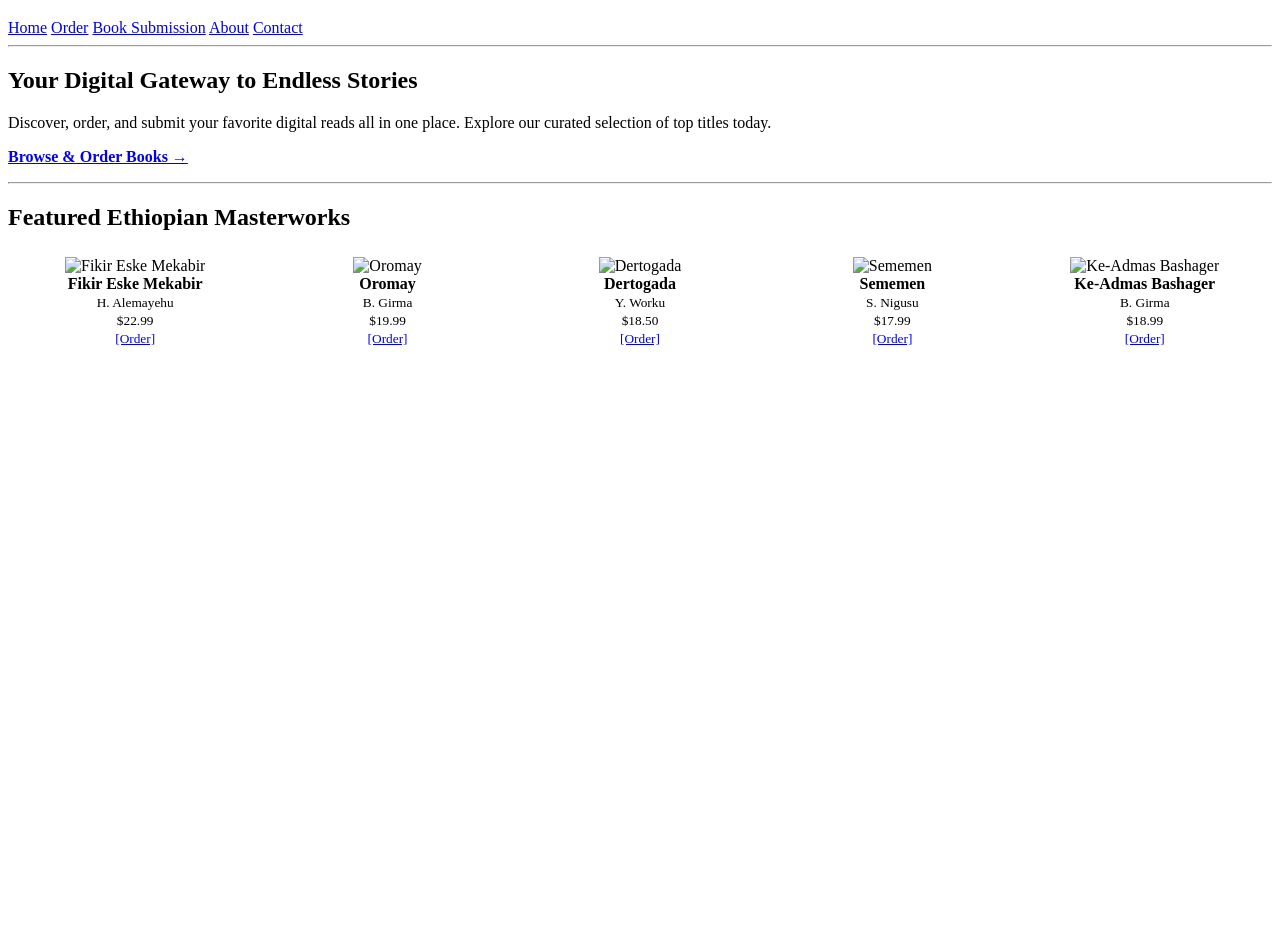
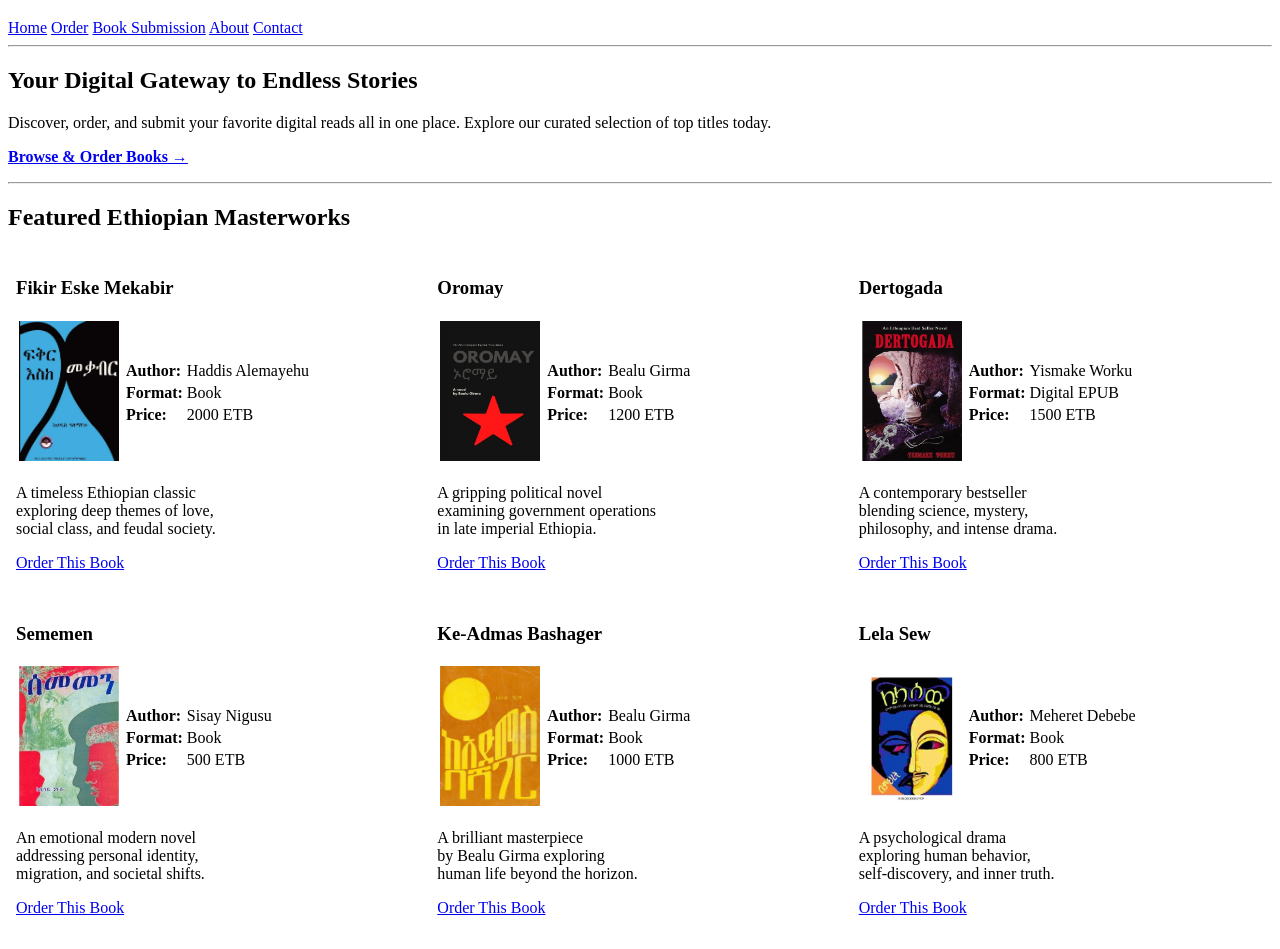
Before and after one commit to ezenid/e-books, a plain HTML site: page index.html in a window 1280 px wide. Shown: the part 61-1010 px from the top of the page. Before the commit the page ends 800 px from the top, so only its background shows below. Drawn offline with Linux system fonts and the light colour scheme.

Commit message:
feat(home): add future section with images for the books using tables

```diff
--- a/index.html
+++ b/index.html
@@ -29,70 +29,201 @@
     </section>
 
     <hr>
-    <!-- Ultra-Compact Featured Books Section (All 5 in One Row) -->
     <section>
       <h2>Featured Ethiopian Masterworks</h2>
 
-      <table border="0" cellpadding="4" cellspacing="2" width="100%">
+      <table width="100%" cellpadding="8" cellspacing="0">
         <tr>
-          <!-- Book 1 -->
-          <td valign="top" width="20%" align="center">
+          <td valign="top" width="33%">
             <article>
-              <img src="assets/fikir-eske-mekabir.jpg" alt="Fikir Eske Mekabir" width="55" height="75"><br>
-              <strong>Fikir Eske Mekabir</strong><br>
-              <small>H. Alemayehu</small><br>
-              <small>$22.99</small><br>
-              <a href="order/"><small>[Order]</small></a>
+              <h3>Fikir Eske Mekabir</h3>
+              <table>
+                <tr>
+                  <td>
+                    <img src="images/fikir-eske-mekabir.jpg" alt="Cover of Fikir Eske Mekabir" width="100" height="140">
+                  </td>
+                  <td>
+                    <table>
+                      <tr>
+                        <td><strong>Author:</strong></td>
+                        <td>Haddis Alemayehu</td>
+                      </tr>
+                      <tr>
+                        <td><strong>Format:</strong></td>
+                        <td>Book</td>
+                      </tr>
+                      <tr>
+                        <td><strong>Price:</strong></td>
+                        <td>2000 ETB</td>
+                      </tr>
+                    </table>
+                  </td>
+                </tr>
+              </table>
+              <p>A timeless Ethiopian classic<br>exploring deep themes of love,<br>social class, and feudal society.</p>
+              <p><a href="order/">Order This Book</a></p>
             </article>
           </td>
 
-          <!-- Book 2 -->
-          <td valign="top" width="20%" align="center">
+          <td valign="top" width="33%">
             <article>
-              <img src="assets/oromay.jpg" alt="Oromay" width="55" height="75"><br>
-              <strong>Oromay</strong><br>
-              <small>B. Girma</small><br>
-              <small>$19.99</small><br>
-              <a href="order/"><small>[Order]</small></a>
+              <h3>Oromay</h3>
+              <table>
+                <tr>
+                  <td>
+                    <img src="images/oromay.jpg" alt="Cover of Oromay" width="100" height="140">
+                  </td>
+                  <td>
+                    <table>
+                      <tr>
+                        <td><strong>Author:</strong></td>
+                        <td>Bealu Girma</td>
+                      </tr>
+                      <tr>
+                        <td><strong>Format:</strong></td>
+                        <td>Book</td>
+                      </tr>
+                      <tr>
+                        <td><strong>Price:</strong></td>
+                        <td>1200 ETB</td>
+                      </tr>
+                    </table>
+                  </td>
+                </tr>
+              </table>
+              <p>A gripping political novel<br>examining government operations<br>in late imperial Ethiopia.</p>
+              <p><a href="order/">Order This Book</a></p>
             </article>
           </td>
 
-          <!-- Book 3 -->
-          <td valign="top" width="20%" align="center">
+          <td valign="top" width="33%">
             <article>
-              <img src="assets/dertogada.jpg" alt="Dertogada" width="55" height="75"><br>
-              <strong>Dertogada</strong><br>
-              <small>Y. Worku</small><br>
-              <small>$18.50</small><br>
-              <a href="order/"><small>[Order]</small></a>
+              <h3>Dertogada</h3>
+              <table>
+                <tr>
+                  <td>
+                    <img src="images/dertogada.jpg" alt="Cover of Dertogada" width="100" height="140">
+                  </td>
+                  <td>
+                    <table>
+                      <tr>
+                        <td><strong>Author:</strong></td>
+                        <td>Yismake Worku</td>
+                      </tr>
+                      <tr>
+                        <td><strong>Format:</strong></td>
+                        <td>Digital EPUB</td>
+                      </tr>
+                      <tr>
+                        <td><strong>Price:</strong></td>
+                        <td>1500 ETB</td>
+                      </tr>
+                    </table>
+                  </td>
+                </tr>
+              </table>
+              <p>A contemporary bestseller<br>blending science, mystery,<br>philosophy, and intense drama.</p>
+              <p><a href="order/">Order This Book</a></p>
+            </article>
+          </td>
+        </tr>
+
+        <tr>
+          <td valign="top" width="33%">
+            <article>
+              <h3>Sememen</h3>
+              <table>
+                <tr>
+                  <td>
+                    <img src="images/sememen.jpg" alt="Cover of Sememen" width="100" height="140">
+                  </td>
+                  <td>
+                    <table>
+                      <tr>
+                        <td><strong>Author:</strong></td>
+                        <td>Sisay Nigusu</td>
+                      </tr>
+                      <tr>
+                        <td><strong>Format:</strong></td>
+                        <td>Book</td>
+                      </tr>
+                      <tr>
+                        <td><strong>Price:</strong></td>
+                        <td>500 ETB</td>
+                      </tr>
+                    </table>
+                  </td>
+                </tr>
+              </table>
+              <p>An emotional modern novel<br>addressing personal identity,<br>migration, and societal shifts.</p>
+              <p><a href="order/">Order This Book</a></p>
             </article>
           </td>
 
-          <!-- Book 4 -->
-          <td valign="top" width="20%" align="center">
+          <td valign="top" width="33%">
             <article>
-              <img src="assets/sememen.jpg" alt="Sememen" width="55" height="75"><br>
-              <strong>Sememen</strong><br>
-              <small>S. Nigusu</small><br>
-              <small>$17.99</small><br>
-              <a href="order/"><small>[Order]</small></a>
+              <h3>Ke-Admas Bashager</h3>
+              <table>
+                <tr>
+                  <td>
+                    <img src="images/ke-admas-bashager.jpg" alt="Cover of Ke-Admas Bashager" width="100" height="140">
+                  </td>
+                  <td>
+                    <table>
+                      <tr>
+                        <td><strong>Author:</strong></td>
+                        <td>Bealu Girma</td>
+                      </tr>
+                      <tr>
+                        <td><strong>Format:</strong></td>
+                        <td>Book</td>
+                      </tr>
+                      <tr>
+                        <td><strong>Price:</strong></td>
+                        <td>1000 ETB</td>
+                      </tr>
+                    </table>
+                  </td>
+                </tr>
+              </table>
+              <p>A brilliant masterpiece<br>by Bealu Girma exploring<br>human life beyond the horizon.</p>
+              <p><a href="order/">Order This Book</a></p>
             </article>
           </td>
 
-          <!-- Book 5 -->
-          <td valign="top" width="20%" align="center">
+          <td valign="top" width="33%">
             <article>
-              <img src="assets/ke-admas-bashager.jpg" alt="Ke-Admas Bashager" width="55" height="75"><br>
-              <strong>Ke-Admas Bashager</strong><br>
-              <small>B. Girma</small><br>
-              <small>$18.99</small><br>
-              <a href="order/"><small>[Order]</small></a>
+              <h3>Lela Sew</h3>
+              <table>
+                <tr>
+                  <td>
+                    <img src="images/lelasewu.jpg" alt="Cover of Lela Sew" width="100" height="140">
+                  </td>
+                  <td>
+                    <table>
+                      <tr>
+                        <td><strong>Author:</strong></td>
+                        <td>Meheret Debebe</td>
+                      </tr>
+                      <tr>
+                        <td><strong>Format:</strong></td>
+                        <td>Book</td>
+                      </tr>
+                      <tr>
+                        <td><strong>Price:</strong></td>
+                        <td>800 ETB</td>
+                      </tr>
+                    </table>
+                  </td>
+                </tr>
+              </table>
+              <p>A psychological drama<br>exploring human behavior,<br>self-discovery, and inner truth.</p>
+              <p><a href="order/">Order This Book</a></p>
             </article>
           </td>
         </tr>
       </table>
     </section>
-
   </main>
 
   <footer>
```
Also changed, not shown: images/dertogada.jpg (added), images/fikir-eske-mekabir.jpg (added), images/ke-admas-bashager.jpg (added), images/lelasewu.jpg (added), images/oromay.jpg (added), images/sememen.jpg (added), images/yetekolefe.jpg (added).
